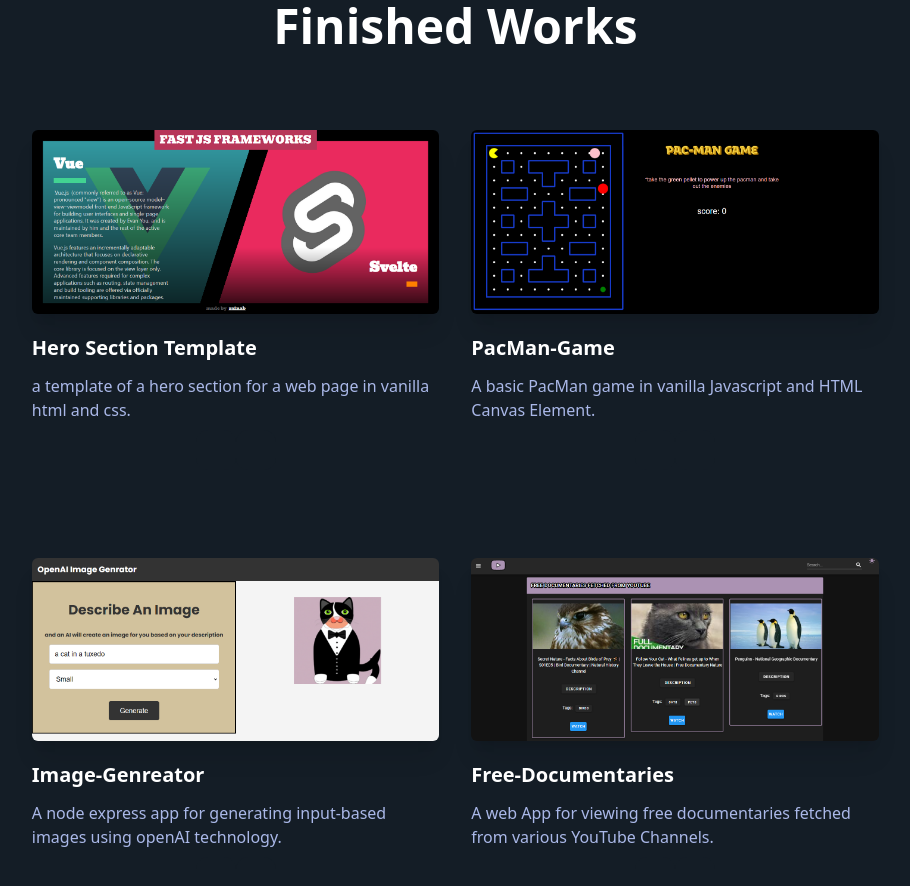
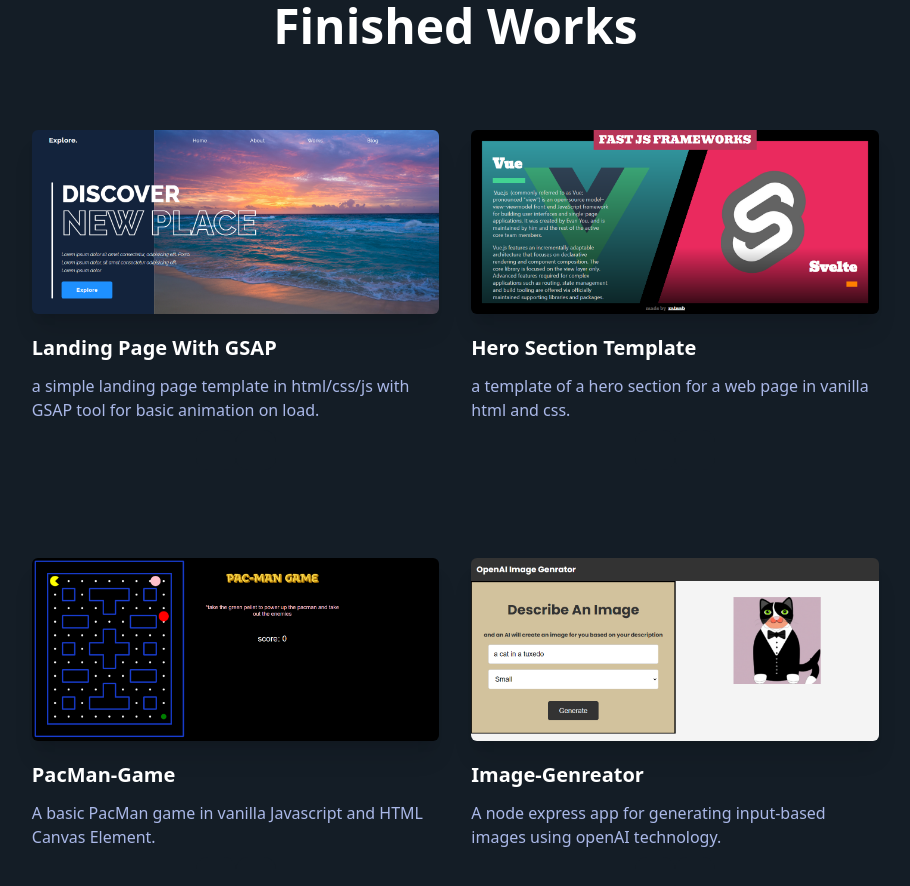
Before and after one commit to zainab7681051/my-personal-portfolio, a Vue app: page / in a window 1280 px wide. Shown: the part 1620-2506 px from the top of the page, without its empty margins (238-1148 px from the left). Built offline with nearby package versions, Linux system fonts and the light colour scheme; some icons are missing.

Commit message:
added a project

```diff
--- a/src/components/projects.vue
+++ b/src/components/projects.vue
@@ -12,6 +12,13 @@
               </div>
             </div>
             <div class="flex w-full flex-wrap justify-center px-4 xl:mx-auto xl:w-10/12">
+
+            <project title="Landing Page With GSAP"
+            description="a simple landing page template in html/css/js with GSAP tool for basic animation on load."
+            imgSrc="LandingPage.png"
+            githubUrl="https://github.com/zainab7681051/GSAP-Landing-Page"
+            appUrl="https://zainab7681051.github.io/GSAP-Landing-Page/">
+            </project>
 
             <project title="Hero Section Template"
             description="a template of a hero section for a web page in vanilla html and css."
```
Also changed, not shown: public/LandingPage.png (added).
